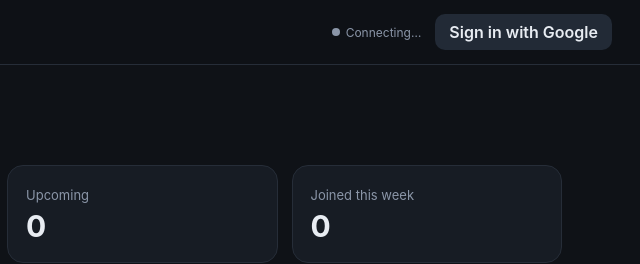
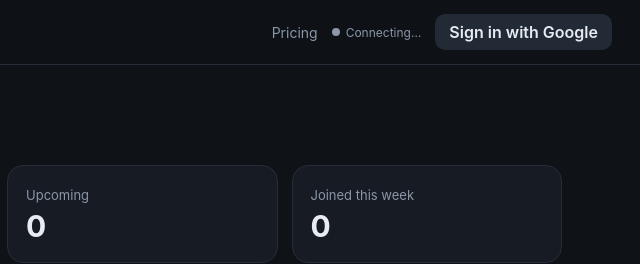
Before and after one commit to Newton-web-ux/Pro-Meet, a plain HTML site: page dashboard.html in a window 1280 px wide. Shown: the top 264 px of the page, 640-1280 px from the left. Drawn offline with Linux system fonts and the light colour scheme; no server answers.

Commit message:
Update connection section with pricing link

```diff
--- a/dashboard.html
+++ b/dashboard.html
@@ -17,6 +17,7 @@ header{display:flex;justify-content:space-between;align-items:center;padding:14p
 .logo{display:flex;gap:10px;align-items:center;font-weight:700;font-size:19px;letter-spacing:-.02em;color:var(--txt);text-decoration:none}
 .logo svg{width:34px;height:34px;flex:none;filter:drop-shadow(0 4px 10px rgba(59,130,246,.35))}
 .logo em{font-style:normal;color:var(--acc)}
+.hlink{color:var(--mut);font-size:14px;text-decoration:none}.hlink:hover{color:var(--txt)}
 .conn{font-size:12px;color:var(--mut);display:flex;align-items:center;gap:6px}
 .dot{width:8px;height:8px;border-radius:50%;background:var(--mut);display:inline-block}.dot.on{background:var(--grn);box-shadow:0 0 0 3px rgba(34,197,94,.2)}
 main{max-width:1180px;margin:0 auto;padding:26px 28px 60px}
@@ -68,7 +69,7 @@ label{font-size:12px;color:var(--mut);display:block;margin-bottom:4px}
     </svg>
     <span>Pro <em>Meet</em></span>
   </a>
-  <div style="display:flex;align-items:center;gap:14px"><div class="conn"><span class="dot" id="cdot"></span><span id="ctxt">Connecting…</span></div><button class="btn alt" id="authBtn" style="padding:8px 14px">Sign in with Google</button></div>
+  <div style="display:flex;align-items:center;gap:14px"><a class="hlink" href="payment.html">Pricing</a><div class="conn"><span class="dot" id="cdot"></span><span id="ctxt">Connecting…</span></div><button class="btn alt" id="authBtn" style="padding:8px 14px">Sign in with Google</button></div>
 </header>
 <main>
   <h1 id="hello">Welcome</h1>
```
